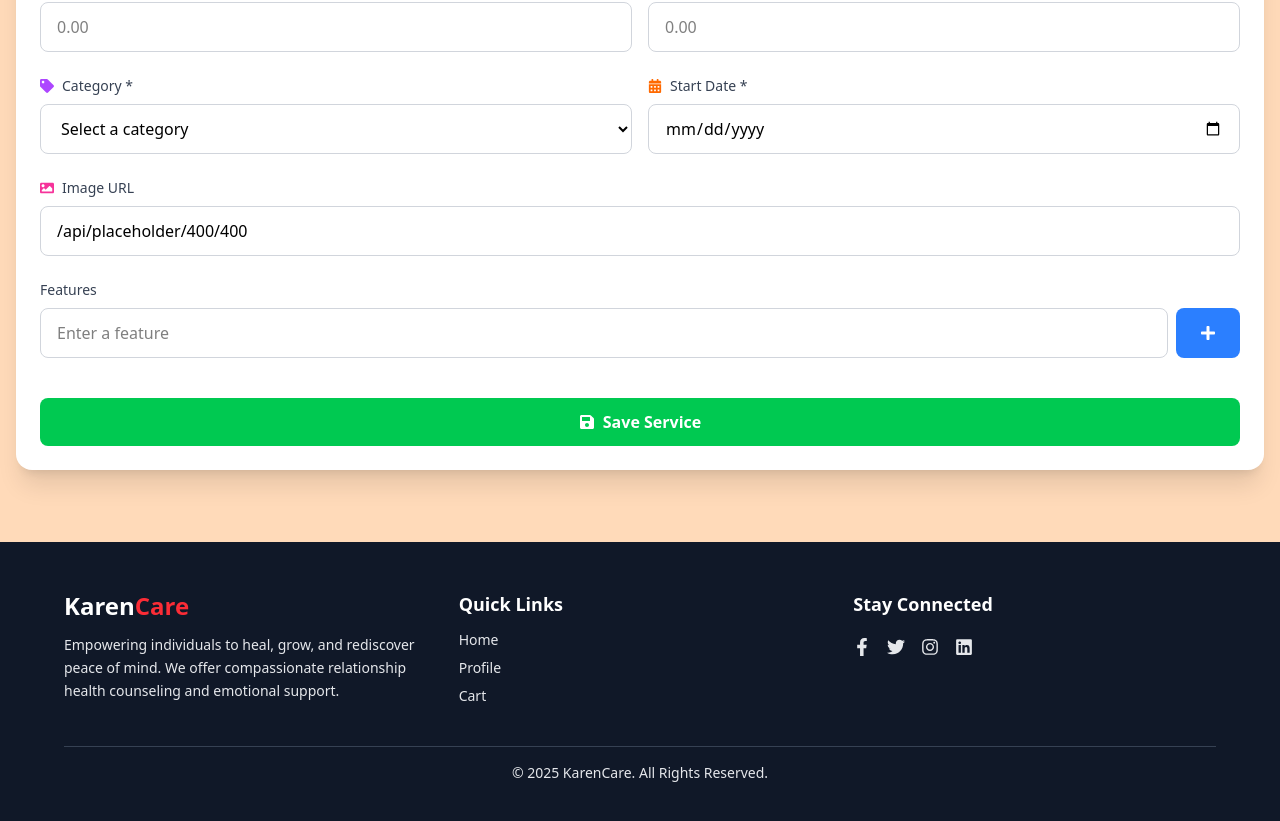
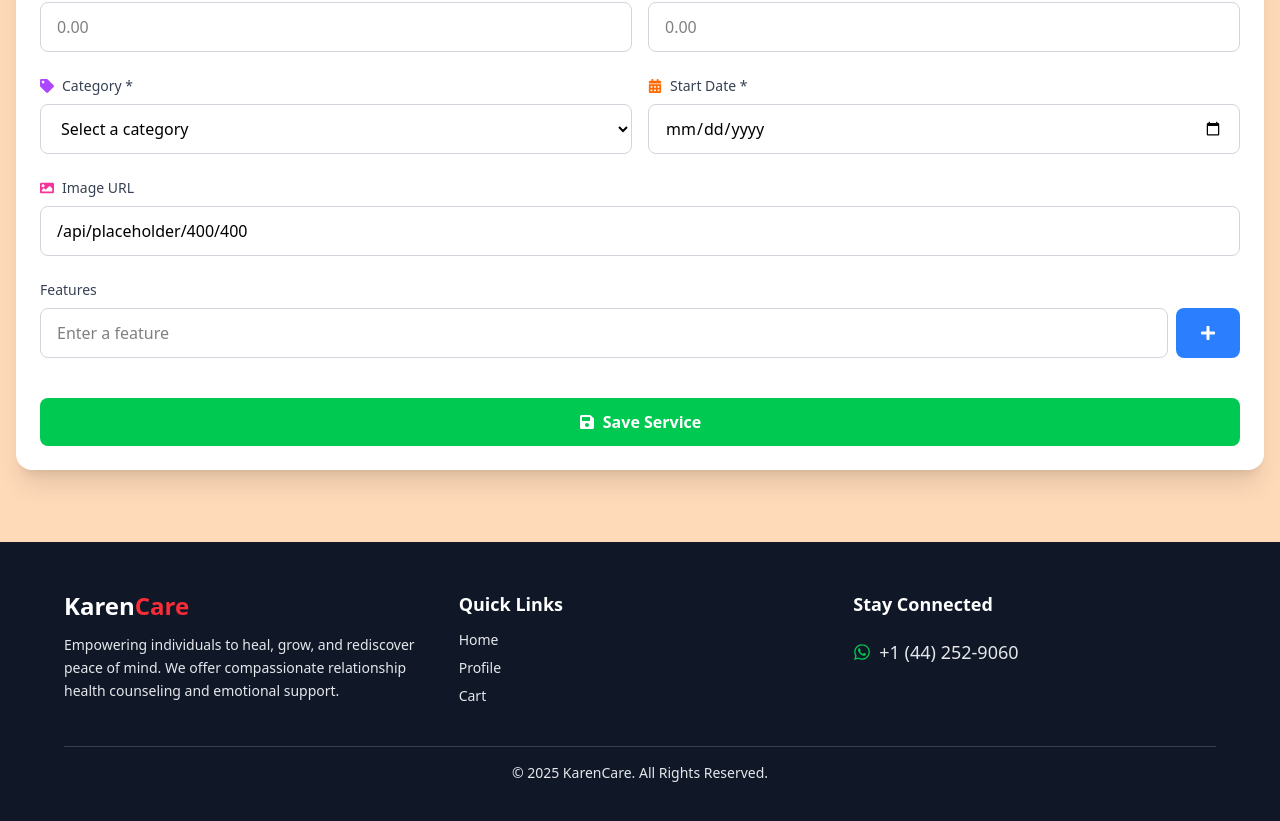
Before and after one commit to NetguardianSolution/KarenCare, a React (Vite) app: page /create-program in a window 1280 px wide. Shown: the part 600-1421 px from the top of the page. Built offline with nearby package versions, Linux system fonts and the light colour scheme.

Commit message:
footer update

```diff
--- a/src/admin/CreateProgram.jsx
+++ b/src/admin/CreateProgram.jsx
@@ -252,7 +252,7 @@ const CreateProgram = () => {
                   name="description"
                   value={formData.description}
                   onChange={handleInputChange}
-                  required
+                  reiredqu
                   rows={3}
                   className="w-full px-4 py-3 border border-gray-300 rounded-lg focus:ring-2 focus:ring-blue-500 focus:border-transparent transition-all duration-200"
                   placeholder="Describe the service"
--- a/src/components/Footer.jsx
+++ b/src/components/Footer.jsx
@@ -1,7 +1,7 @@
 import React from "react";
 import { useState } from "react";
 import {useNavigate} from "react-router-dom"
-import { FaFacebookF, FaTwitter, FaInstagram, FaLinkedin, FaEnvelope } from "react-icons/fa";
+import { FaFacebookF, FaTwitter, FaInstagram, FaLinkedin, FaEnvelope, FaWhatsapp } from "react-icons/fa";
 
 const Footer = () => {
   const [count, setCount] = useState(0)
@@ -54,11 +54,13 @@ const Footer = () => {
           <h3 className="text-lg font-semibold text-white mb-3">Stay Connected</h3>
 
 
-          <div className="flex space-x-4 mt-5 text-lg">
-            <a href="#" className="hover:text-white"><FaFacebookF /></a>
-            <a href="#" className="hover:text-white"><FaTwitter /></a>
-            <a href="#" className="hover:text-white"><FaInstagram /></a>
-            <a href="#" className="hover:text-white"><FaLinkedin /></a>
+          <div className="flex items-center space-x-2 mt-5 text-lg">
+            <FaWhatsapp className="text-green-500" />
+            <p
+              className="hover:text-green-400"
+            >
+              +1 (44) 252-9060
+            </p>
           </div>
         </div>
       </div>
```
